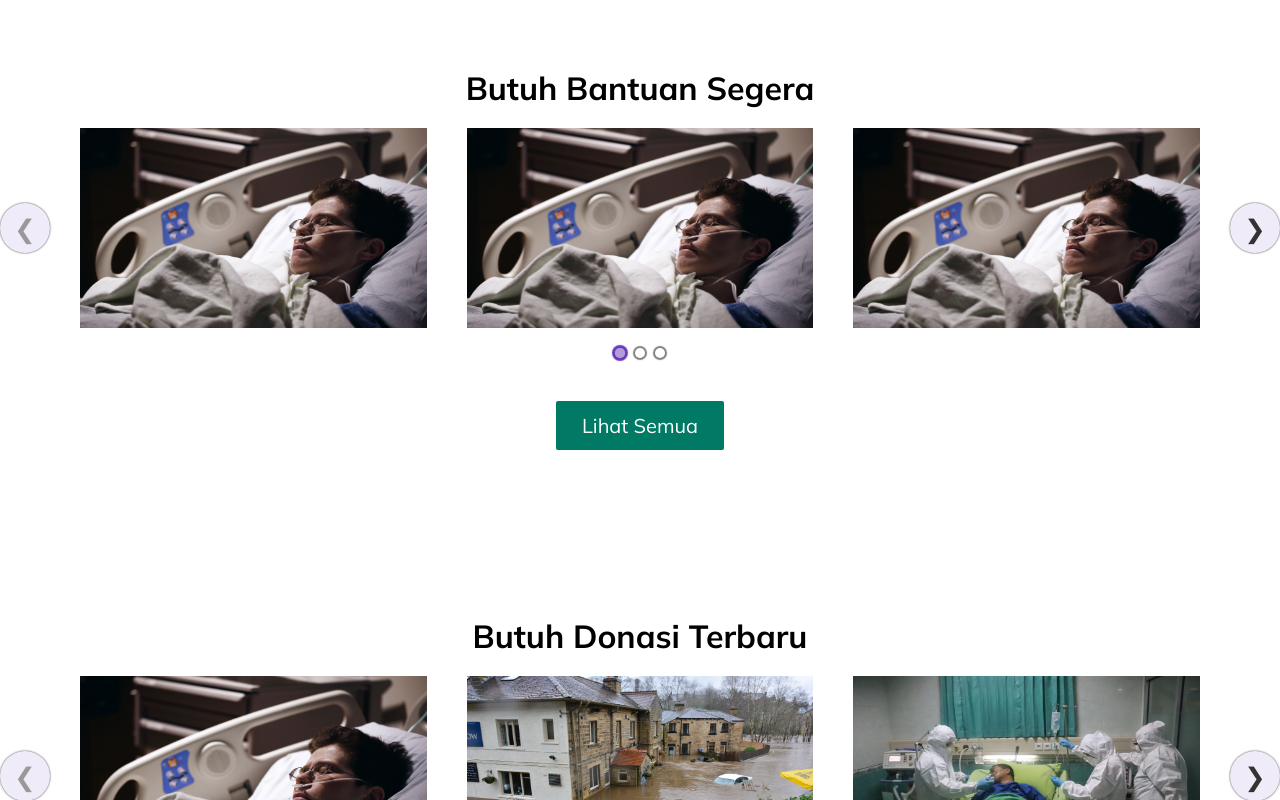
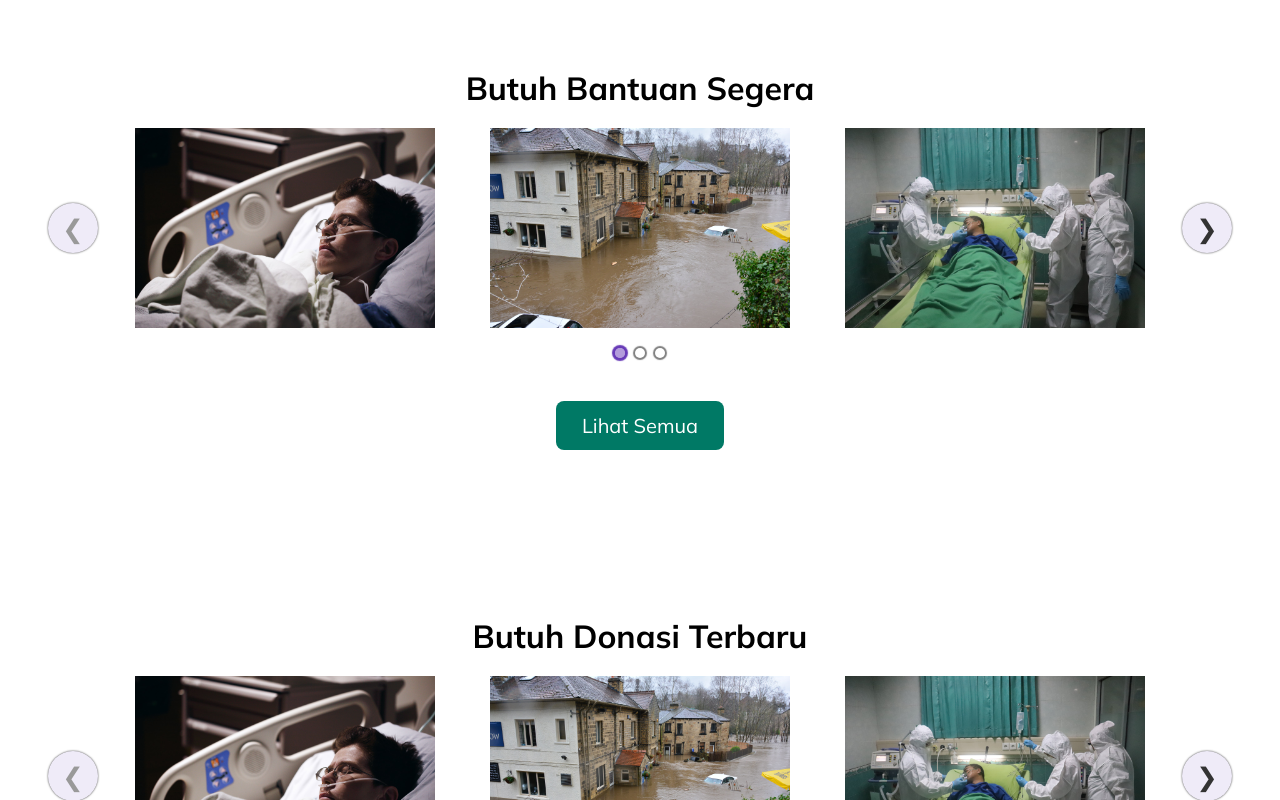
Before and after one commit to augustJH27/Z-File, a React (Create React App) app: page / in a window 1280 px wide. Shown: the part 2000-2800 px from the top of the page. Built offline with nearby package versions, Linux system fonts and the light colour scheme; the HTML template or start-up script is replaced by a standard one; a web font is replaced by a local one.

Commit message:
fix styling

```diff
--- a/src/components/Login/Input.js
+++ b/src/components/Login/Input.js
@@ -10,7 +10,7 @@ const Input = ({ type, placeholder }) => {
         required
         autocomplete="off"
       />
-      <Status />
+      {/* <Status /> */}
     </Container>
   );
 };
--- a/src/components/Login/Sidebar.js
+++ b/src/components/Login/Sidebar.js
@@ -1,6 +1,7 @@
 import React from "react";
 import styled from "styled-components";
 import Input from "./Input";
+import { Link } from "react-router-dom";
 
 const Sidebar = () => {
   return (
@@ -16,7 +17,7 @@ const Sidebar = () => {
       </Form>
       <div>
         <h4>
-          Belum mempunyai akun? <span>Daftar Sekarang</span>
+          Belum mempunyai akun? <span><Link to='/daftar'>Daftar Sekarang</Link></span>
         </h4>
       </div>
     </Container>
@@ -34,7 +35,7 @@ const Form = styled.form`
   }
 
   button {
-    width: 75%;
+    /* width: 75%; */
     max-width: 350px;
     min-width: 250px;
     height: 40px;
--- a/src/components/Navbar.css
+++ b/src/components/Navbar.css
@@ -92,8 +92,10 @@
     display: flex;
     flex-direction: column;
     width: 100%;
-    height: 90vh;
+    /* height: 90vh; */
     position: absolute;
+    padding-top: 80px;
+    padding-bottom: 80px;
     top: 80px;
     left: -100%;
     opacity: 1;
--- a/src/components/NewDonation.js
+++ b/src/components/NewDonation.js
@@ -1,5 +1,6 @@
 import React from 'react';
 import Carousel from 'react-elastic-carousel';
+// import UrgentCard from './UrgentCard';
 import { Button } from './Button';
 import './Urgent.css';
 import image1 from '../components/assets/images/1.jpg';
@@ -8,29 +9,28 @@ import image3 from '../components/assets/images/3.jpg';
 import image4 from '../components/assets/images/4.jpg';
 import image5 from '../components/assets/images/5.jpg';
 
-
 export default function App() {
 
   const breakPoints = [
     {width: 1, itemsToShow: 1},
-    {width: 500, itemsToShow: 3},
+    {width: 500, itemsToShow: 2},
     {width: 768, itemsToShow: 3},
     {width: 1200, itemsToShow: 4},
   ]
   return (
-    <div className="new-carousel-fr">
-      <div className="new-donate-cards">
-      <h1 >Butuh Donasi Terbaru</h1>
+    <div className="urgent-carousel-fr">
+      <div className="cards-urgent">
+      <h1>Butuh Donasi Terbaru</h1>
       <br></br>
-      <Carousel breakPoints={breakPoints}>
-      <img className="card" alt="bucin" src={image1} />
-      <img className="card" alt="bucin" src={image2} />
-      <img className="card" alt="bucin" src={image3} />
-      <img className="card" alt="bucin" src={image4} />
-      <img className="card" alt="bucin" src={image1} />
-      <img className="card" alt="bucin" src={image2} />
-      <img className="card" alt="bucin" src={image3} />
-      <img className="card" alt="bucin" src={image5} />
+      <Carousel className='o-carousel-urgent'  breakPoints={breakPoints}>
+      <img className="m-image-urgent" alt="bucin" src={image1} />
+      <img className="m-image-urgent" alt="bucin" src={image2} />
+      <img className="m-image-urgent" alt="bucin" src={image3} />
+      <img className="m-image-urgent" alt="bucin" src={image4} />
+      <img className="m-image-urgent" alt="bucin" src={image5} />
+      <img className="m-image-urgent" alt="bucin" src={image1} />
+      <img className="m-image-urgent" alt="bucin" src={image2} />
+      <img className="m-image-urgent" alt="bucin" src={image3} />
       </Carousel>
       <div className='hero-btns'>
         <Button
--- a/src/components/Register/Input.js
+++ b/src/components/Register/Input.js
@@ -10,7 +10,7 @@ const Input = ({ type, placeholder }) => {
         required
         autocomplete="off"
       />
-      <Status />
+      {/* <Status /> */}
     </Container>
   );
 };
--- a/src/components/Register/Sidebar.js
+++ b/src/components/Register/Sidebar.js
@@ -1,4 +1,5 @@
 import React from "react";
+import { Link } from "react-router-dom";
 import styled from "styled-components";
 import Input from "./Input";
 
@@ -17,7 +18,7 @@ const Sidebar = () => {
       </Form>
       <div>
         <h4>
-          Sudah mempunyai akun? <span>Masuk di sini</span>
+          Sudah mempunyai akun? <span><Link to='/masuk'>Masuk di sini</Link></span>
         </h4>
       </div>
     </Container>
@@ -35,7 +36,7 @@ const Form = styled.form`
   }
 
   button {
-    width: 75%;
+    /* width: 75%; */
     max-width: 350px;
     min-width: 250px;
     height: 40px;
--- a/src/components/Urgent.css
+++ b/src/components/Urgent.css
@@ -18,10 +18,12 @@
   background: #fff;
 }
 
-.card {
+.m-image-urgent {
   width: 100%;
+  padding-left: 12px;
+  padding-right: 12px;
   height: 200px;
-  background: #00AF91;
+  background: transparent;
   font-size: 30px;
   margin: 0 20px;
   display: flex;
@@ -29,9 +31,16 @@
   justify-content: center;
 }
 
+.o-carousel-urgent {
+  padding-left: 48px;
+  padding-right: 48px;
+}
+
 
 .hero-btns .btn {
-  margin: 6px;
+  max-width: 240px;
+  border-radius: 8px;
+  /* margin: 6px; */
 }
 
 
@@ -47,6 +56,10 @@
     font-size: 70px;
     margin-top: -150px;
   }
+  .o-carousel-urgent {
+    padding-left: 32px;
+    padding-right: 32px;
+  }
 }
 
 @media screen and (max-width: 768px) {
@@ -59,4 +72,13 @@
   .btns {
     width: 100%;
   }
+
+  .o-carousel-urgent {
+    padding-left: 24px;
+    padding-right: 24px;
+  }
+
+  .m-image-urgent {
+    width: auto;
+  }
 }
--- a/src/components/Urgent.js
+++ b/src/components/Urgent.js
@@ -4,6 +4,10 @@ import Carousel from 'react-elastic-carousel';
 import { Button } from './Button';
 import './Urgent.css';
 import image1 from '../components/assets/images/1.jpg';
+import image2 from '../components/assets/images/2.jpg';
+import image3 from '../components/assets/images/3.jpg';
+import image4 from '../components/assets/images/4.jpg';
+import image5 from '../components/assets/images/5.jpg';
 
 export default function App() {
 
@@ -18,15 +22,15 @@ export default function App() {
       <div className="cards-urgent">
       <h1>Butuh Bantuan Segera</h1>
       <br></br>
-      <Carousel breakPoints={breakPoints}>
-      <img className="card" alt="bucin" src={image1} />
-      <img className="card" alt="bucin" src={image1} />
-      <img className="card" alt="bucin" src={image1} />
-      <img className="card" alt="bucin" src={image1} />
-      <img className="card" alt="bucin" src={image1} />
-      <img className="card" alt="bucin" src={image1} />
-      <img className="card" alt="bucin" src={image1} />
-      <img className="card" alt="bucin" src={image1} />
+      <Carousel className='o-carousel-urgent'  breakPoints={breakPoints}>
+      <img className="m-image-urgent" alt="bucin" src={image1} />
+      <img className="m-image-urgent" alt="bucin" src={image2} />
+      <img className="m-image-urgent" alt="bucin" src={image3} />
+      <img className="m-image-urgent" alt="bucin" src={image4} />
+      <img className="m-image-urgent" alt="bucin" src={image5} />
+      <img className="m-image-urgent" alt="bucin" src={image1} />
+      <img className="m-image-urgent" alt="bucin" src={image2} />
+      <img className="m-image-urgent" alt="bucin" src={image3} />
       </Carousel>
       <div className='hero-btns'>
         <Button
--- a/src/route/routes.js
+++ b/src/route/routes.js
@@ -36,6 +36,7 @@ const Routes = () => {
         <>
             <Router>
                 <Switch>
+                    <Route path='/register' exact component={Register} />
                     <Route path='/' exact component={LandingPage} />
                     <Route path='/beranda' exact component={LandingPage} />
                     <Route path='/ayo-donasi' exact component={DonasiCardMap} />
```
